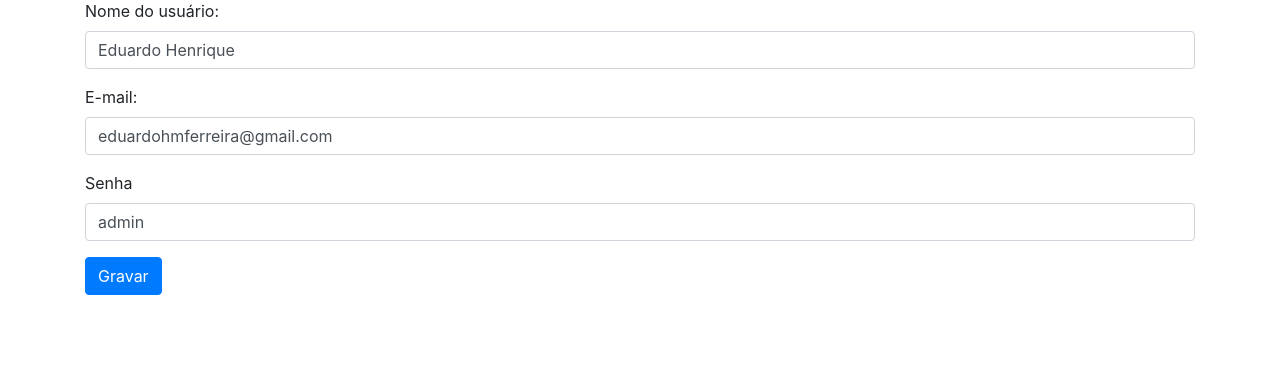
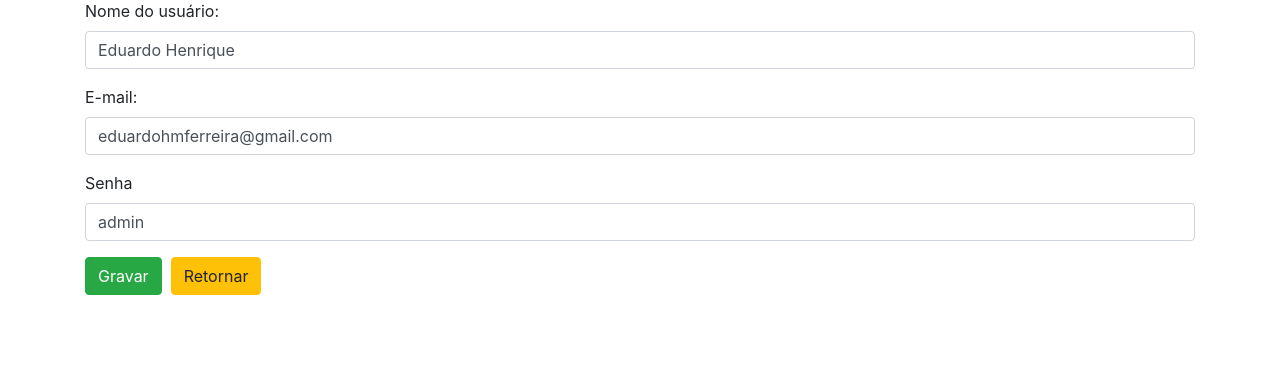
Before and after one commit to eduardohen1/syspacientes, a PHP site: page /usuario.php?idUsuario=1 in a window 1280 px wide. Shown: the part 82-455 px from the top of the page. Run offline with PHP 8.4, Linux system fonts and the light colour scheme; data comes from the database, SQL or seed files in the repository.

Commit message:
Exibindo dados do usuário

```diff
--- a/usuario.php
+++ b/usuario.php
@@ -49,11 +49,11 @@
       </div>
       <div class="form-group">
          <label for="inputPassword">Senha</label>
-         <input type="text" class="form-control" id="inputPassword" name="inputPassword" value="<?php echo($senhaUsuario);?>"
-                >
-
+         <input type="text" class="form-control" id="inputPassword" name="inputPassword" value="<?php echo($senhaUsuario);?>">
       </div>
-      <button type="submit" class="btn btn-primary">Gravar</button>
+      <input type="hidden" id="inputIdUsuario" name="inputIdUsuario" value="<?php echo($idUsuario) ?>">
+      <button type="submit" class="btn btn-success">Gravar</button>&nbsp;
+      <a href="admin.php" class="btn btn-warning" role="button">Retornar</a>
    </form>
    </div>
 </body>
```
